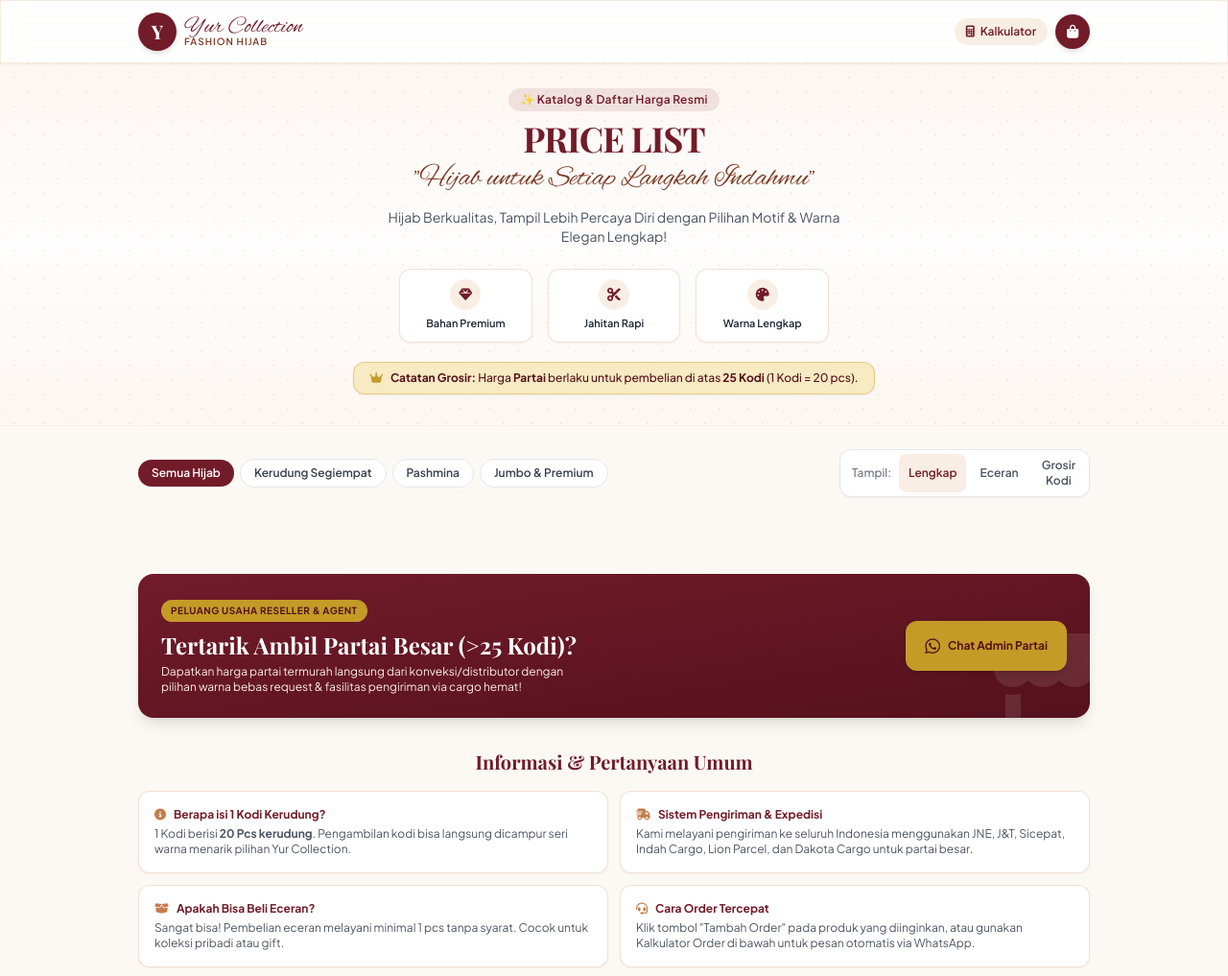
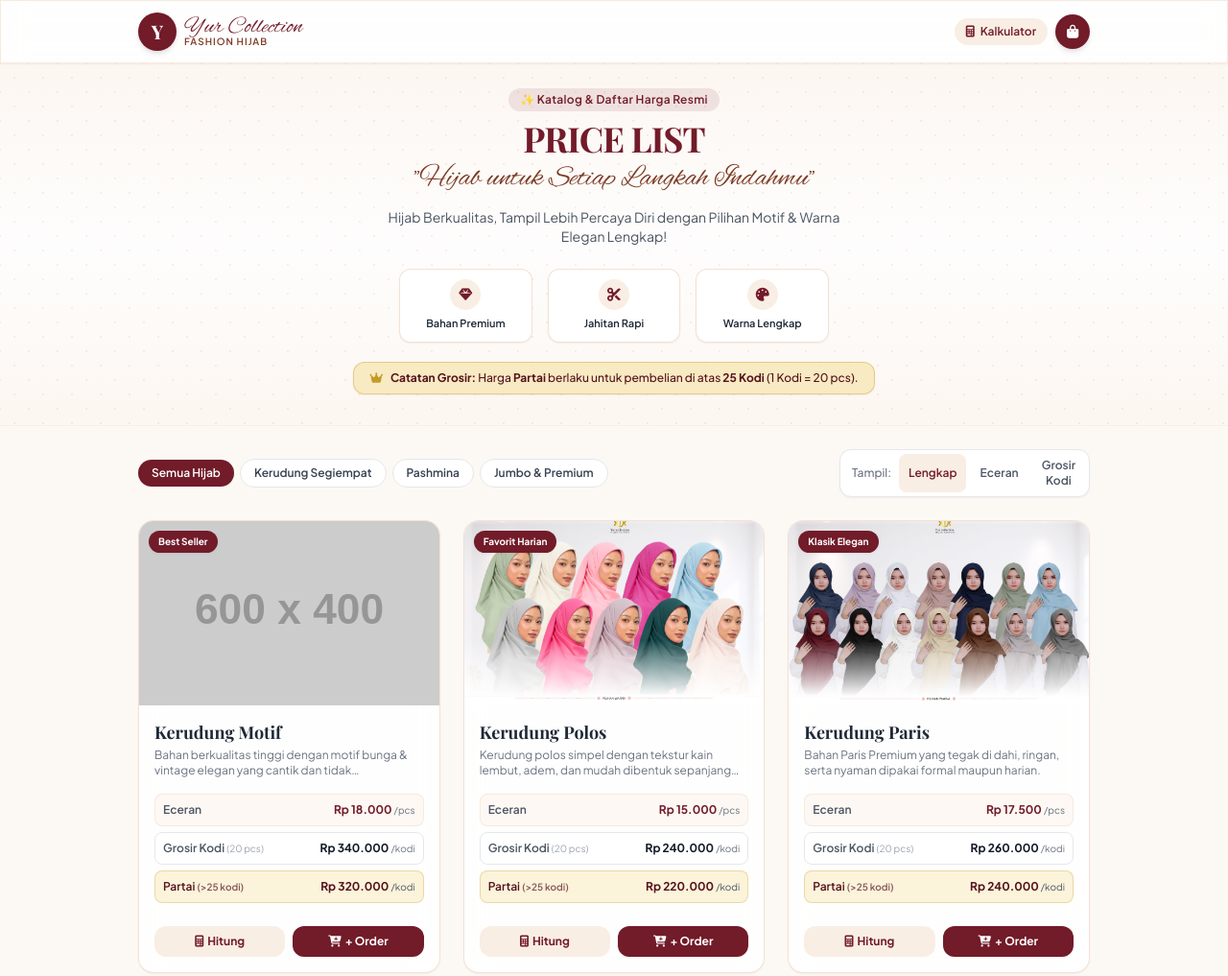
Before and after one commit to collectionyur-web/pricelist-yur-collection-, a plain HTML site: page index.html in a window 1280 px wide. Shown: the top 1017 px of the page at 96% size. Drawn offline with nearby package versions, Linux system fonts and the light colour scheme; placeholder pictures from the web are drawn by us; a web font is replaced by a local one.

Commit message:
Update index.html

```diff
--- a/index.html
+++ b/index.html
@@ -436,7 +436,7 @@
                 name: 'Kerudung Motif',
                 category: 'kerudung',
                 tag: 'Best Seller',
-                img: '524.BUNGA RINTIK.png,
+                img: '524.BUNGA RINTIK.png',
                 prices: {
                     ecer: 18000,
                     kodi: 340000,
@@ -449,7 +449,7 @@
                 name: 'Kerudung Polos',
                 category: 'kerudung',
                 tag: 'Favorit Harian',
-                img: 'VOAL TITANIUM.04.png,
+                img: 'VOAL TITANIUM.04.png',
                 prices: {
                     ecer: 15000,
                     kodi: 240000,
@@ -462,7 +462,7 @@
                 name: 'Kerudung Paris',
                 category: 'kerudung',
                 tag: 'Klasik Elegan',
-                img: 'PARIS.02.png,
+                img: 'PARIS.02.png',
                 prices: {
                     ecer: 17500,
                     kodi: 260000,
@@ -488,7 +488,7 @@
                 name: 'Pashmina Viscos, Ceruty, Cradenza',
                 category: 'pashmina',
                 tag: 'Tren Kekinian',
-                img: 'Viscose bamboo.yur,
+                img: 'Viscose bamboo.yur',
                 prices: {
                     ecer: 25000,
                     kodi: 450000,
@@ -514,7 +514,7 @@
                 name: 'Jumbo Premium',
                 category: 'jumbo',
                 tag: 'Ukuran Syari / Jumbo',
-                img: 'YUR_AI_Studio_1790045530098.png,
+                img: 'YUR_AI_Studio_1790045530098.png',
                 prices: {
                     ecer: 35000,
                     kodi: 600000,
@@ -863,7 +863,7 @@
 
         function openWhatsApp(customText) {
             // Gunakan nomor tujuan default WhatsApp toko (Dapat disesuaikan)
-            const waNumber = '6281234567890';
+            const waNumber = '6285295213981';
             const encodedText = encodeURIComponent(customText);
             window.open(`https://wa.me/${waNumber}?text=${encodedText}`, '_blank');
         }
```
